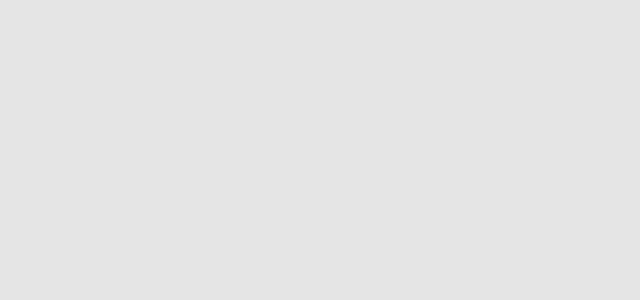
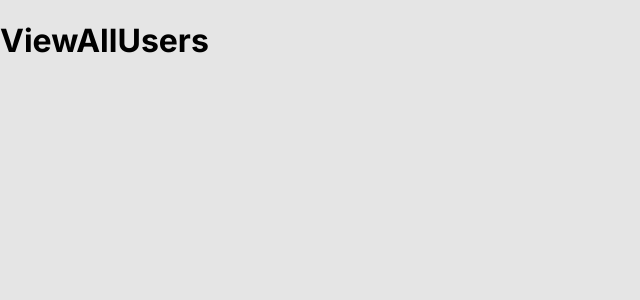
Before and after one commit to Amaechi747/Scorecard-Frontend, a React (Create React App) app: page /view-all-users in a window 1280 px wide. Before the commit this address had no page. Shown: the top 300 px of the page, without its empty margins (0-640 px from the left). Built offline with nearby package versions, Linux system fonts and the light colour scheme.

Commit message:
ekene_SCARD3-30

```diff
--- a/src/App.tsx
+++ b/src/App.tsx
@@ -1,5 +1,5 @@
 import { Routes, Route } from "react-router-dom"
-import { AdminDashboard, ChangePassword, ForgetPassword,Login,ResetPassword, SuperAdminSignUp } from "./pages"
+import { AdminDashboard, ChangePassword, ForgetPassword,Login,ResetPassword, SuperAdminSignUp, ViewAllUsers } from "./pages"
 import { AuthenticationBody } from './component';
 
 
@@ -15,6 +15,7 @@ function App(): JSX.Element {
         <Route path="/reset-password/:token" element={<ResetPassword />} />
         <Route path="/superadmin-signup" element={<SuperAdminSignUp />} />
         <Route path="/login" element={<AuthenticationBody />} />
+        <Route path="/view-all-users" element={<ViewAllUsers/>} />
       </Routes>
     </div>
   );
--- /dev/null
+++ b/src/pages/ViewAllUsers.tsx
@@ -0,0 +1,11 @@
+import React from 'react'
+
+function ViewAllUsers() {
+  return (
+    <div>
+        <h1>ViewAllUsers</h1>
+    </div>
+  )
+}
+
+export default ViewAllUsers
--- a/src/pages/index.ts
+++ b/src/pages/index.ts
@@ -4,3 +4,4 @@ export { default as ForgetPassword} from "./ForgotPassword"
 export { default as Login} from "./Login"
 export { default as ResetPassword} from "./ResetPassword"
 export { default as SuperAdminSignUp} from "./SuperAdminSignUp"
+export {default as ViewAllUsers} from "./ViewAllUsers"
```
